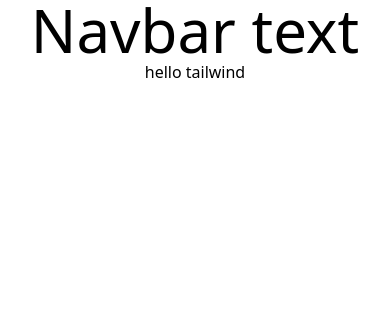
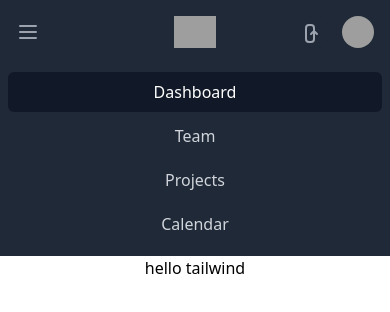
Before and after one commit to AndiZogaj22/Etm, a React (Create React App) app: page / in a window 390 px wide. Shown: the top 312 px of the page. Built offline with nearby package versions, Linux system fonts and the light colour scheme; grey boxes are pictures that could not be loaded.

Commit message:
navbar done/needs routes and some polishing

```diff
--- a/src/components/Navbar.jsx
+++ b/src/components/Navbar.jsx
@@ -2,9 +2,64 @@
 
 const Navbar = () => {
   return (
-    <div className='text-6xl '>
-      Navbar text
+    <nav className="bg-gray-800">
+      <div className="max-w-7xl mx-auto px-2 sm:px-6 lg:px-8">
+        <div className="relative flex items-center justify-between h-16">
+          <div className="absolute inset-y-0 left-0 flex items-center sm:hidden">
+            <button type="button" className="inline-flex items-center justify-center p-2 rounded-md text-gray-400 hover:text-white hover:bg-gray-700 focus:outline-none focus:ring-2 focus:ring-inset focus:ring-white" aria-controls="mobile-menu" aria-expanded="false">
+              <span className="sr-only">Open main menu</span>
+              <svg className="block h-6 w-6" xmlns="http://www.w3.org/2000/svg" fill="none" viewBox="0 0 24 24" stroke="currentColor" aria-hidden="true">
+                <path strokeLinecap="round" strokeLinejoin="round" strokeWidth={2} d="M4 6h16M4 12h16M4 18h16" />
+              </svg>
+              <svg className="hidden h-6 w-6" xmlns="http://www.w3.org/2000/svg" fill="none" viewBox="0 0 24 24" stroke="currentColor" aria-hidden="true">
+                <path strokeLinecap="round" strokeLinejoin="round" strokeWidth={2} d="M6 18L18 6M6 6l12 12" />
+              </svg>
+            </button>
+          </div>
+          <div className="flex-1 flex items-center justify-center sm:items-stretch sm:justify-start">
+            <div className="flex-shrink-0">
+              <img className="block lg:hidden h-8 w-auto" src="https://tailwindui.com/img/logos/workflow-mark-indigo-500.svg" alt="Workflow" />
+              <img className="hidden lg:block h-8 w-auto" src="https://tailwindui.com/img/logos/workflow-logo-indigo-500-mark-white-text.svg" alt="Workflow" />
+            </div>
+            <div className="hidden sm:block sm:ml-6">
+              <div className="flex space-x-4">
+                <a href="#" className="bg-gray-900 text-white px-3 py-2 rounded-md text-sm font-medium">Dashboard</a>
+                <a href="#" className="text-gray-300 hover:bg-gray-700 hover:text-white px-3 py-2 rounded-md text-sm font-medium">Topon</a>
+                <a href="#" className="text-gray-300 hover:bg-gray-700 hover:text-white px-3 py-2 rounded-md text-sm font-medium">Trb Names</a>
+                <a href="#" className="text-gray-300 hover:bg-gray-700 hover:text-white px-3 py-2 rounded-md text-sm font-medium">Calendar</a>
+              </div>
+            </div>
+          </div>
+          <div className="absolute inset-y-0 right-0 flex items-center pr-2 sm:static sm:inset-auto sm:ml-6 sm:pr-0">
+            <button type="button" className="bg-gray-800 p-1 rounded-full text-gray-400 hover:text-white focus:outline-none focus:ring-2 focus:ring-offset-2 focus:ring-offset-gray-800 focus:ring-white">
+            <span className="sr-only">View notifications</span>
+              <svg className="h-6 w-6" xmlns="http://www.w3.org/2000/svg" fill="none" viewBox="0 0 24 24" stroke="currentColor" aria-hidden="true">
+                <path strokeLinecap="round" strokeLinejoin="round" strokeWidth={2} d="M15 14l-3-3m0 0l-3 3m3-3v8a3 3 0 01-3 3h-2a3 3 0 01-3-3V8a3 3 0 013-3h2a3 3 0 013 3v6z" />
+              </svg>
+            </button>
+
+            <div className="ml-3 relative">
+              <div>
+                <button type="button" className="bg-gray-800 flex text-sm rounded-full focus:outline-none focus:ring-2 focus:ring-offset-2 focus:ring-offset-gray-800 focus:ring-white" id="user-menu" aria-expanded="false" aria-haspopup="true">
+                  <span className="sr-only">Open user menu</span>
+                  <img className="h-8 w-8 rounded-full" src="https://avatars.githubusercontent.com/u/6128107?s=460&u=9c15f8ba5e4245f2009fde3074bf7e6a18b0427c&v=4" alt="" />
+                </button>
+              </div>
+            </div>
+          </div>
+        </div>
       </div>
+
+      <div className="sm:hidden" id="mobile-menu">
+        <div className="px-2 pt-2 pb-3 space-y-1">
+          <a href="#" className="bg-gray-900 text-white block px-3 py-2 rounded-md text-base font-medium">Dashboard</a>
+          <a href="#" className="text-gray-300 hover:bg-gray-700 hover:text-white block px-3 py-2 rounded-md text-base font-medium">Team</a>
+          <a href="#" className="text-gray-300 hover:bg-gray-700 hover:text-white block px-3 py-2 rounded-md text-base font-medium">Projects</a>
+          <a href="#" className="text-gray-300 hover:bg-gray-700 hover:text-white block px-3 py-2 rounded-md text-base font-medium">Calendar</a>
+        </div>
+      </div>
+    </nav>
+
   )
 }
 
```
Also changed, not shown: 1 other file (tests, documents, lock files or other folders).
